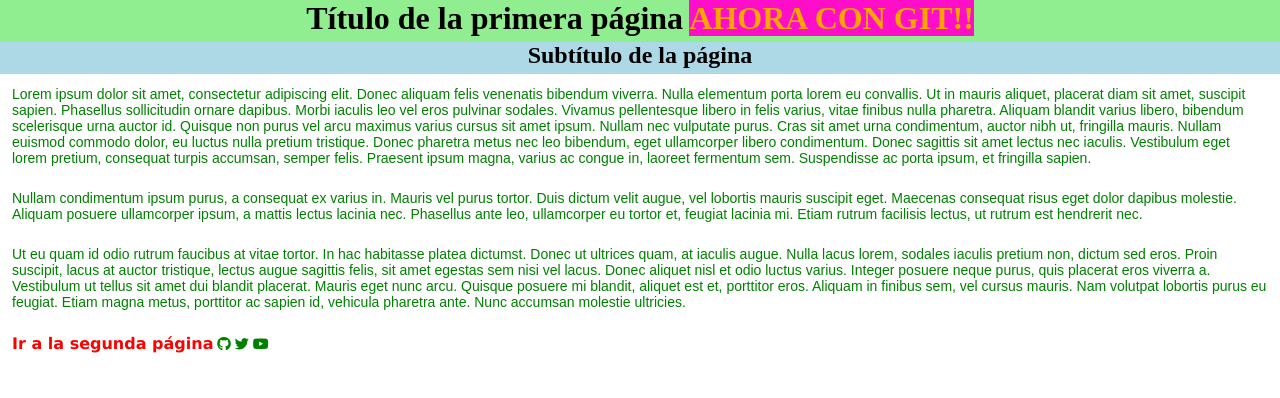
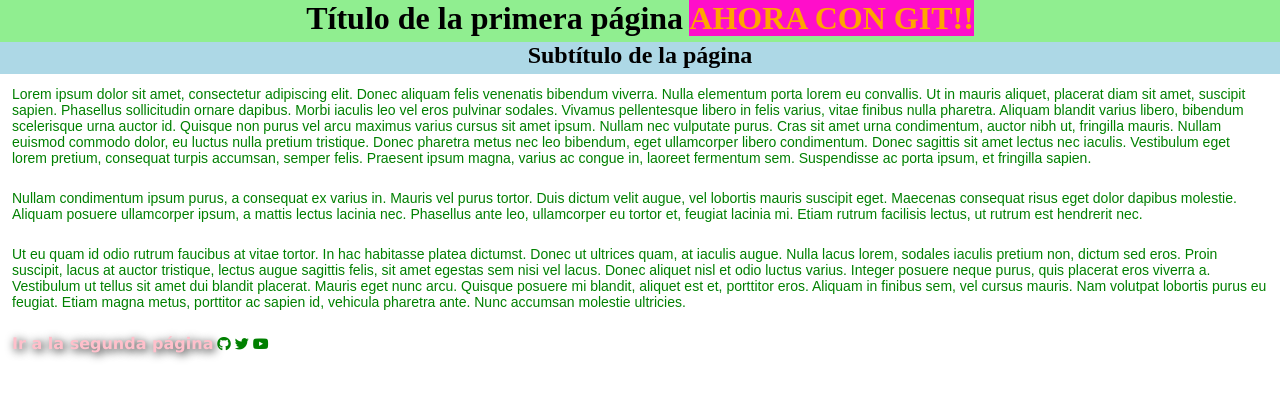
Before and after one commit to dmarinsalv/dmarinsalv.github.io, a plain HTML site: page index.html in a window 1280 px wide. Drawn offline with Linux system fonts and the light colour scheme.

Commit message:
Canvi en el color i la ombra dels enllaços

```diff
--- a/estilos.css
+++ b/estilos.css
@@ -26,11 +26,13 @@ a {
   font-size: 16px;
   font-weight: bold;
   text-decoration: none;
-  color: red;
+  color: pink;
+  text-shadow: 2px 2px 10px black;
 }
 
 a:hover {
-  text-decoration: overline;
+  text-decoration: underline;
+  font-size: 18px;
   color: green;
 }
 
```
